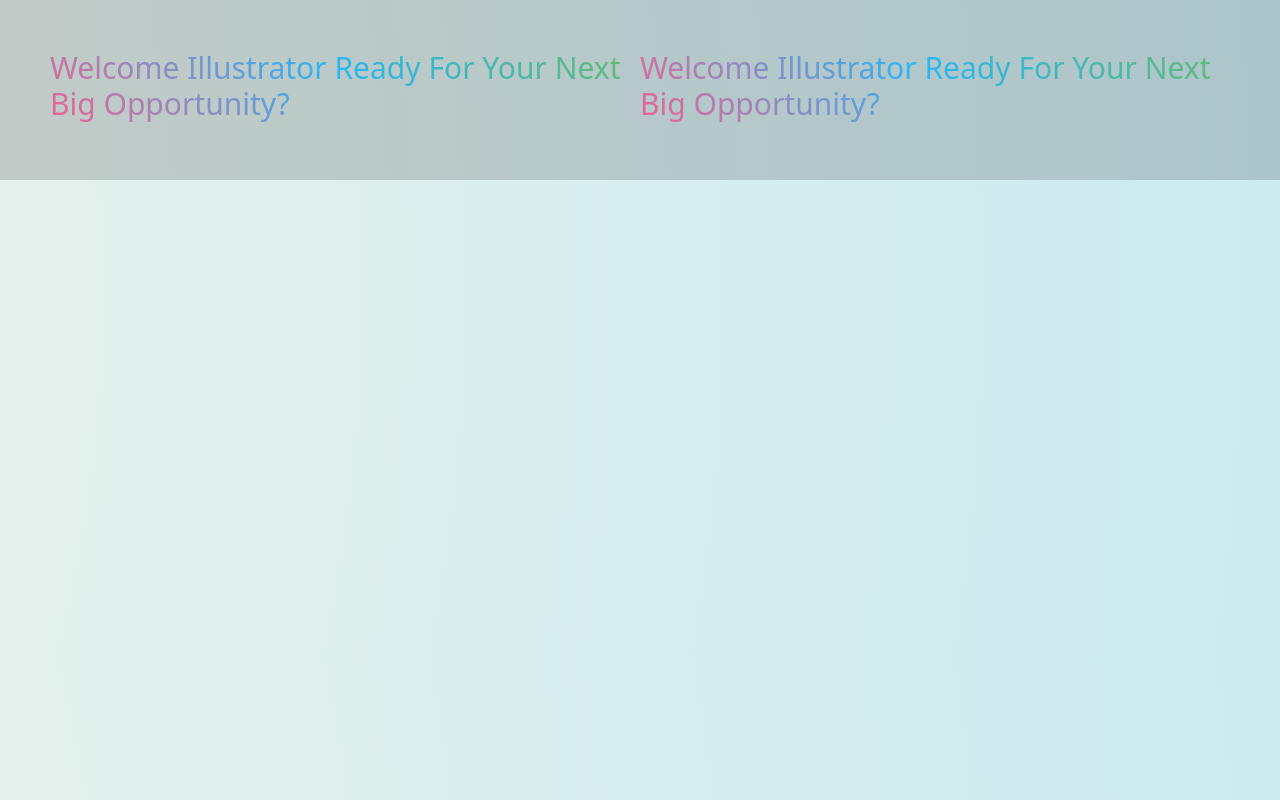
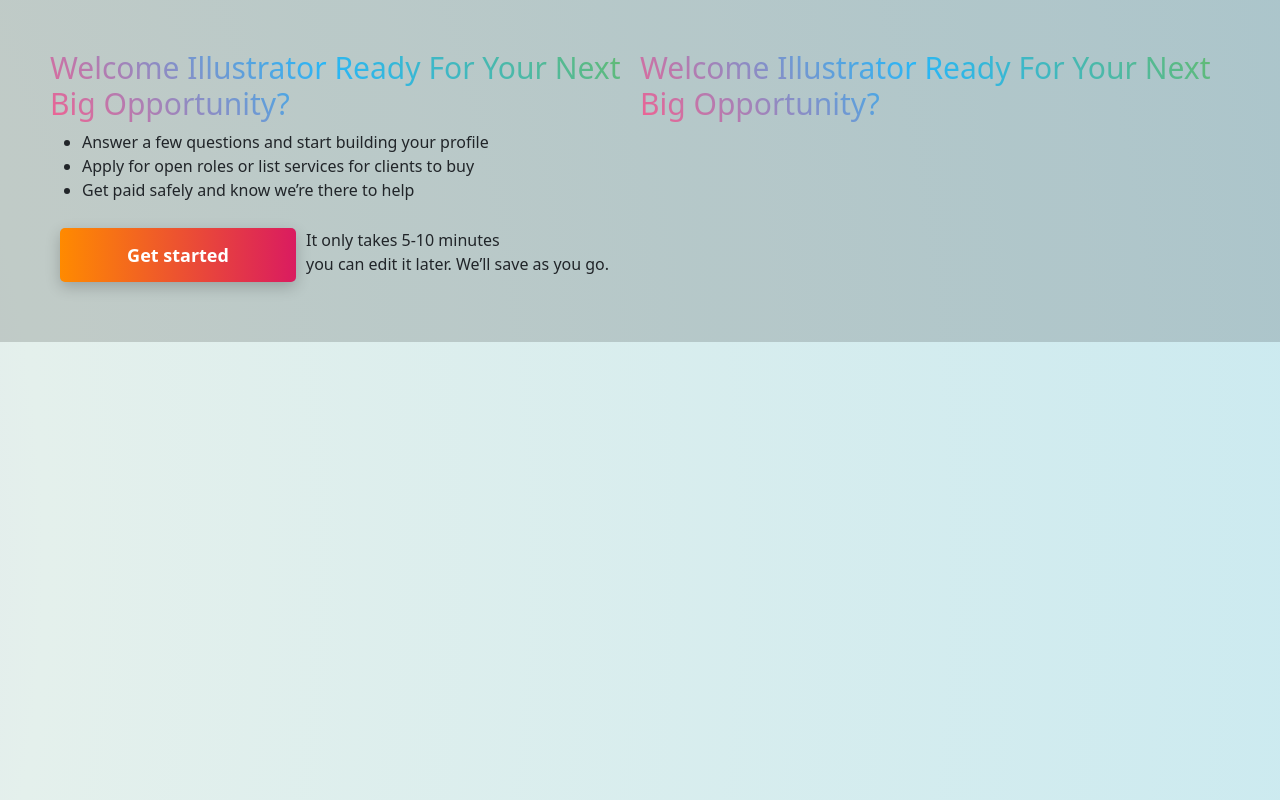
Before and after one commit to tabishaikh710/Pencilry, a React (Vite) app: page /illustrator-welcome in a window 1280 px wide. Built offline with nearby package versions, Linux system fonts and the light colour scheme.

Commit message:
illustretor new update

```diff
--- a/src/pages/IllustratorWelcomePage.jsx
+++ b/src/pages/IllustratorWelcomePage.jsx
@@ -6,6 +6,20 @@ function IllustratorWelcomePage() {
 
             <div className="welcomePageContent">
             <h1>Welcome  Illustrator Ready for your next big opportunity?</h1>
+            <ul>
+                <li>Answer a few questions and start building your profile</li>
+                <li>Apply for open roles or list services for clients to buy</li>
+                <li>Get paid safely and know we’re there to help</li>
+            </ul>
+            <div className={style.bottomIllustretoWelcome}>
+            <button className={style.Ilbutton}>
+                Get started
+            </button>
+            <p>
+            It only takes 5-10 minutes <br/> you can edit it later. We’ll save as you go.
+            </p>
+            </div>
+
             </div>
             <div className="welcomePageContent">
             <h1>Welcome  Illustrator Ready for your next big opportunity?</h1>
--- a/src/style/illustretorRegistretion/iillustratorWel.module.css
+++ b/src/style/illustretorRegistretion/iillustratorWel.module.css
@@ -12,3 +12,18 @@
 .welcomePage h1{
     font-size: 30px;
 }
+
+.bottomIllustretoWelcome{
+    display: flex;
+
+}
+
+
+.Ilbutton{
+    width: 40%;
+    margin: 10px;
+}
+
+.bottomIllustretoWelcome p{
+margin-top: 10px;
+}
```
